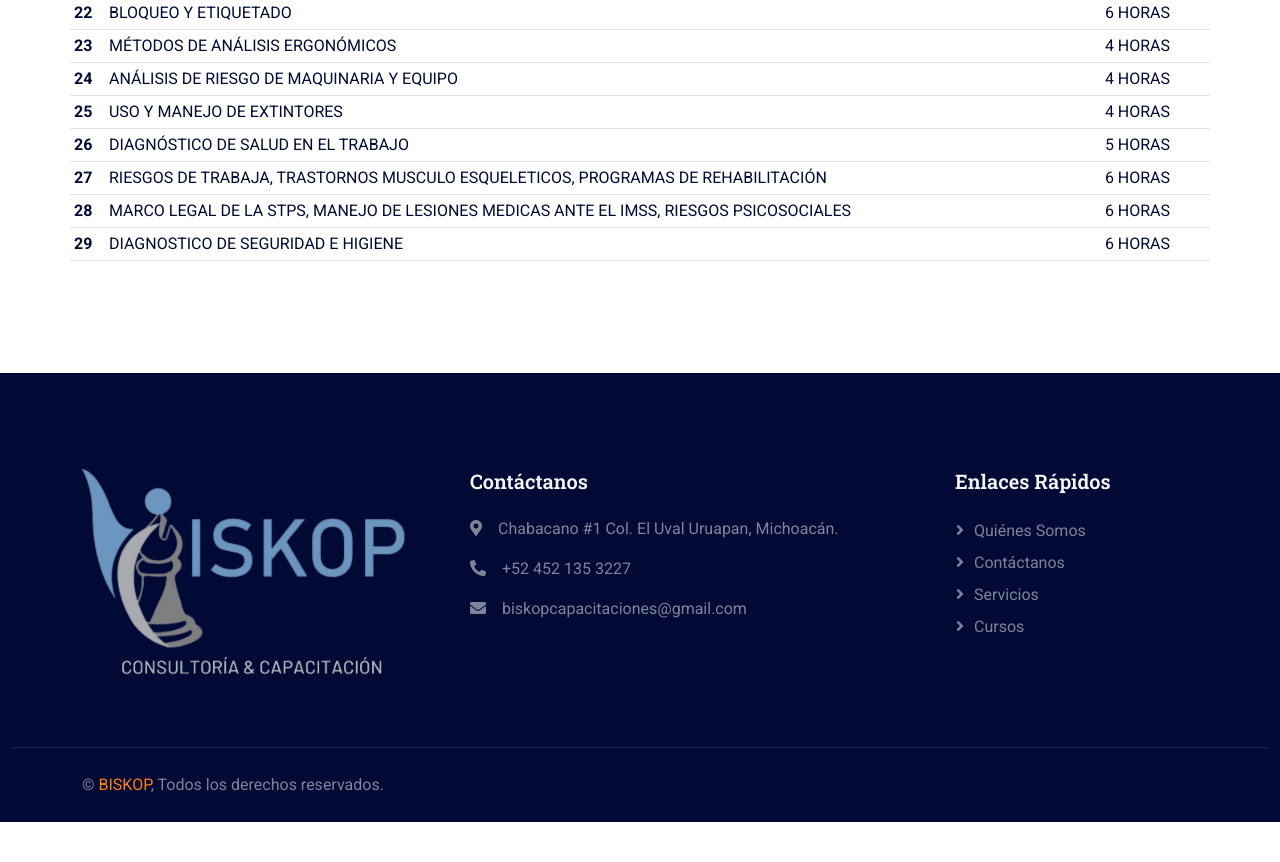
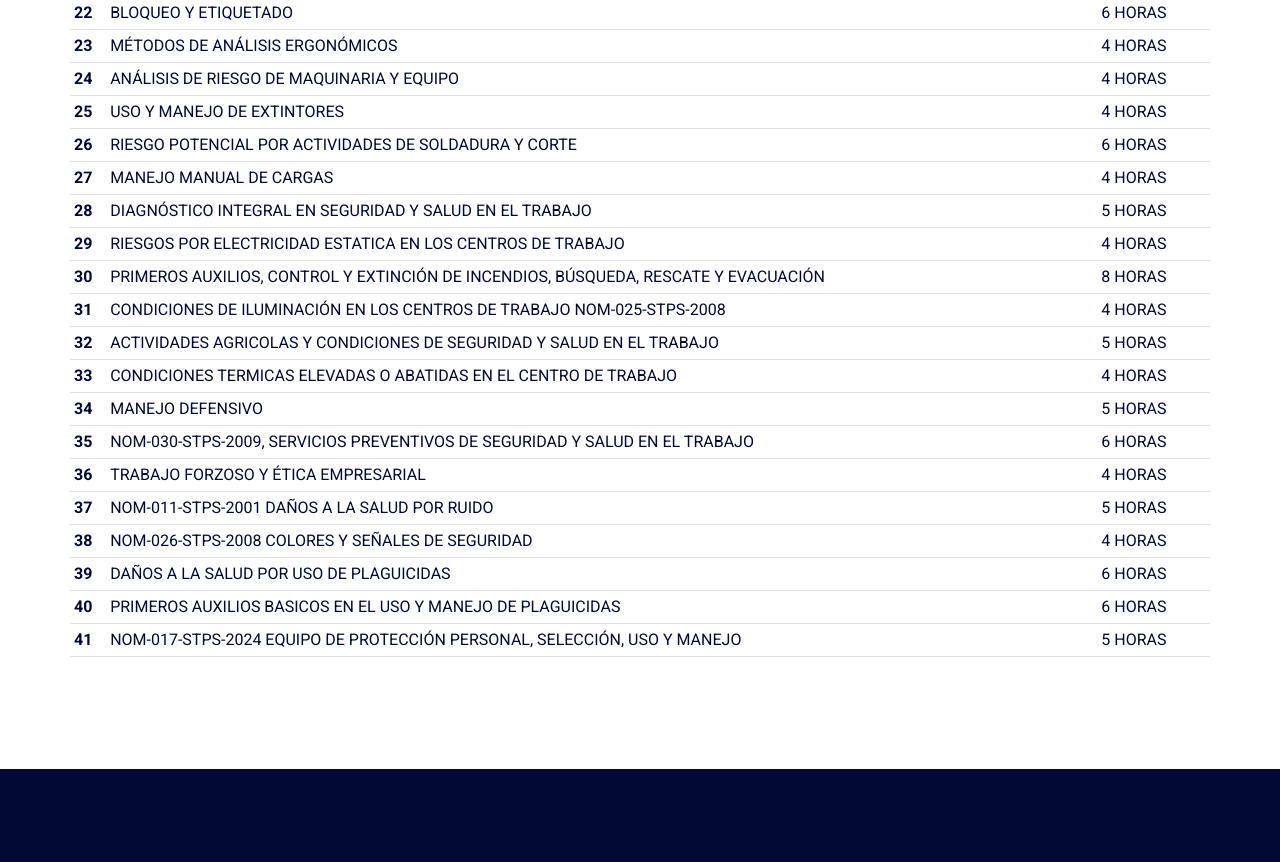
Before and after one commit to carmencisneros/biskop-web, a plain HTML site: page cursos.html in a window 1280 px wide. Shown: the part 1402-2264 px from the top of the page. Before the commit the page ends 2224 px from the top, so only its background shows below. Drawn offline with nearby package versions, Linux system fonts and the light colour scheme.

Commit message:
Actualización de cursos

```diff
--- a/cursos.html
+++ b/cursos.html
@@ -240,23 +240,83 @@
                         </tr>
                         <tr>
                             <th scope="row">26</th>
-                            <td>DIAGNÓSTICO DE SALUD EN EL TRABAJO</td>
+                            <td>RIESGO POTENCIAL POR ACTIVIDADES DE SOLDADURA Y CORTE</td>
+                            <td>6 HORAS</td>
+                        </tr>
+                        <tr>
+                            <th scope="row">27</th>
+                            <td>MANEJO MANUAL DE CARGAS</td>
+                            <td>4 HORAS</td>
+                        </tr>
+                        <tr>
+                            <th scope="row">28</th>
+                            <td>DIAGNÓSTICO INTEGRAL EN SEGURIDAD Y SALUD EN EL TRABAJO</td>
                             <td>5 HORAS</td>
                         </tr>
                         <tr>
-                            <th scope="row">27</th>
-                            <td>RIESGOS DE TRABAJA, TRASTORNOS MUSCULO ESQUELETICOS, PROGRAMAS DE REHABILITACIÓN</td>
+                            <th scope="row">29</th>
+                            <td>RIESGOS POR ELECTRICIDAD ESTATICA EN LOS CENTROS DE TRABAJO</td>
+                            <td>4 HORAS</td>
+                        </tr>
+                        <tr>
+                            <th scope="row">30</th>
+                            <td>PRIMEROS AUXILIOS, CONTROL Y EXTINCIÓN DE INCENDIOS, BÚSQUEDA, RESCATE Y EVACUACIÓN</td>
+                            <td>8 HORAS</td>
+                        </tr>
+                        <tr>
+                            <th scope="row">31</th>
+                            <td>CONDICIONES DE ILUMINACIÓN EN LOS CENTROS DE TRABAJO NOM-025-STPS-2008</td>
+                            <td>4 HORAS</td>
+                        </tr>
+                        <tr>
+                            <th scope="row">32</th>
+                            <td>ACTIVIDADES AGRICOLAS Y CONDICIONES DE SEGURIDAD Y SALUD EN EL TRABAJO</td>
+                            <td>5 HORAS</td>
+                        </tr>
+                        <tr>
+                            <th scope="row">33</th>
+                            <td>CONDICIONES TERMICAS ELEVADAS O ABATIDAS EN EL CENTRO DE TRABAJO</td>
+                            <td>4 HORAS</td>
+                        </tr>
+                        <tr>
+                            <th scope="row">34</th>
+                            <td>MANEJO DEFENSIVO</td>
+                            <td>5 HORAS</td>
+                        </tr>
+                        <tr>
+                            <th scope="row">35</th>
+                            <td>NOM-030-STPS-2009, SERVICIOS PREVENTIVOS DE SEGURIDAD Y SALUD EN EL TRABAJO</td>
                             <td>6 HORAS</td>
                         </tr>
                         <tr>
-                            <th scope="row">28</th>
-                            <td>MARCO LEGAL DE LA STPS, MANEJO DE LESIONES MEDICAS ANTE EL IMSS, RIESGOS PSICOSOCIALES</td>
+                            <th scope="row">36</th>
+                            <td>TRABAJO FORZOSO Y ÉTICA EMPRESARIAL</td>
+                            <td>4 HORAS</td>
+                        </tr>
+                        <tr>
+                            <th scope="row">37</th>
+                            <td>NOM-011-STPS-2001 DAÑOS A LA SALUD POR RUIDO</td>
+                            <td>5 HORAS</td>
+                        </tr>
+                        <tr>
+                            <th scope="row">38</th>
+                            <td>NOM-026-STPS-2008 COLORES Y SEÑALES DE SEGURIDAD</td>
+                            <td>4 HORAS</td>
+                        </tr>
+                        <tr>
+                            <th scope="row">39</th>
+                            <td>DAÑOS A LA SALUD POR USO DE PLAGUICIDAS</td>
                             <td>6 HORAS</td>
                         </tr>
                         <tr>
-                            <th scope="row">29</th>
-                            <td>DIAGNOSTICO DE SEGURIDAD E HIGIENE</td>
+                            <th scope="row">40</th>
+                            <td>PRIMEROS AUXILIOS BASICOS EN EL USO Y MANEJO DE PLAGUICIDAS</td>
                             <td>6 HORAS</td>
+                        </tr>
+                        <tr>
+                            <th scope="row">41</th>
+                            <td>NOM-017-STPS-2024 EQUIPO DE PROTECCIÓN PERSONAL, SELECCIÓN, USO Y MANEJO</td>
+                            <td>5 HORAS</td>
                         </tr>
                   </tbody>
                 </table>
```
